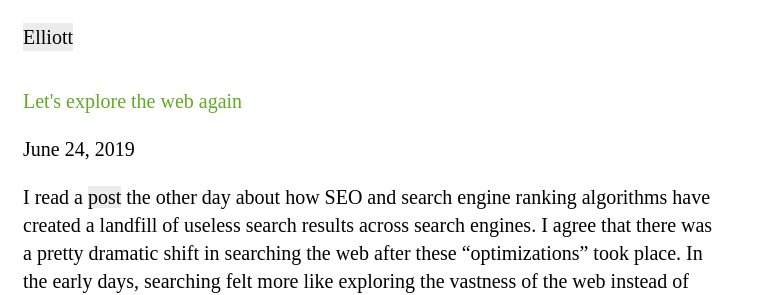
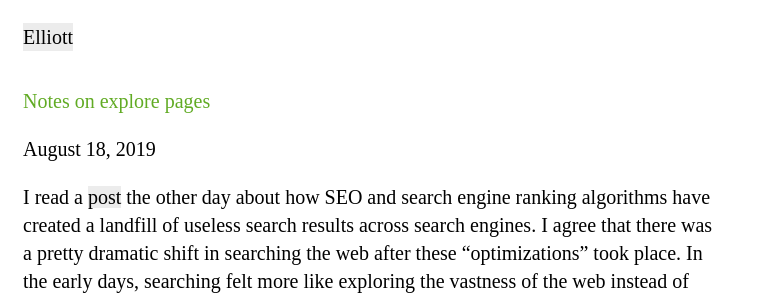
Before and after one commit to oilstel/elliott, a Jekyll site: the page built from _posts/2019-08-18-notes-on-explore-pages.md, in a window 1280 px wide and 900 px high. Shown: the top 295 px of the window, without its empty margins (0-761 px from the left). Built offline with Jekyll 4.4.1, drawn with Linux system fonts in a browser that asks for light colours.

Commit message:
explore pages

```diff
--- a/_posts/2019-06-24-explore-pages.md
+++ b/_posts/2019-08-18-notes-on-explore-pages.md
@@ -1,6 +1,6 @@
 ---
-title: "Let's explore the web again"
-date: 2019-06-24 03:00:00 -0400
+title: "Notes on explore pages"
+date: 2019-08-18 03:00:00 -0400
 color: "#61ab24"
 published: true
 ---
```
